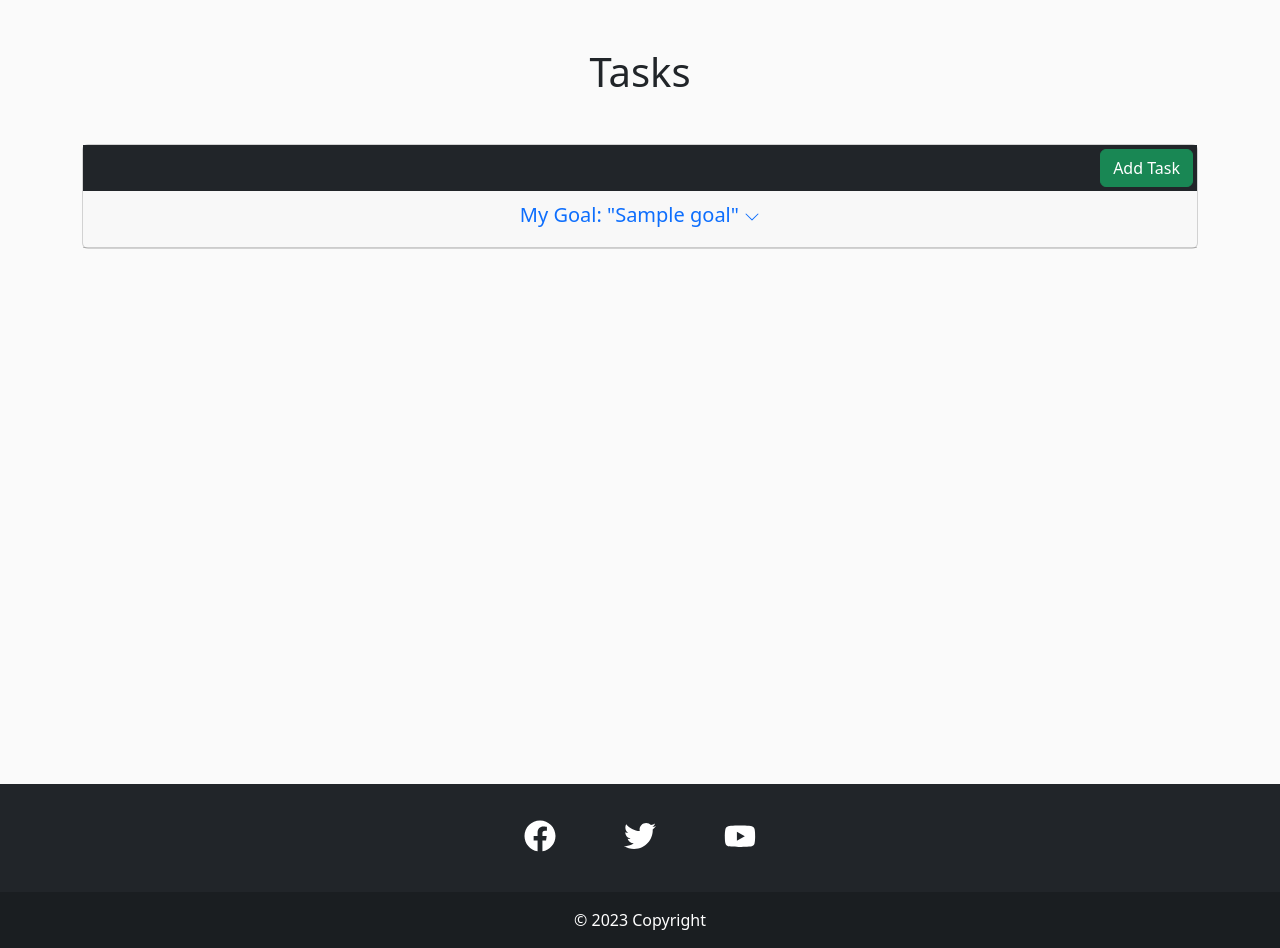
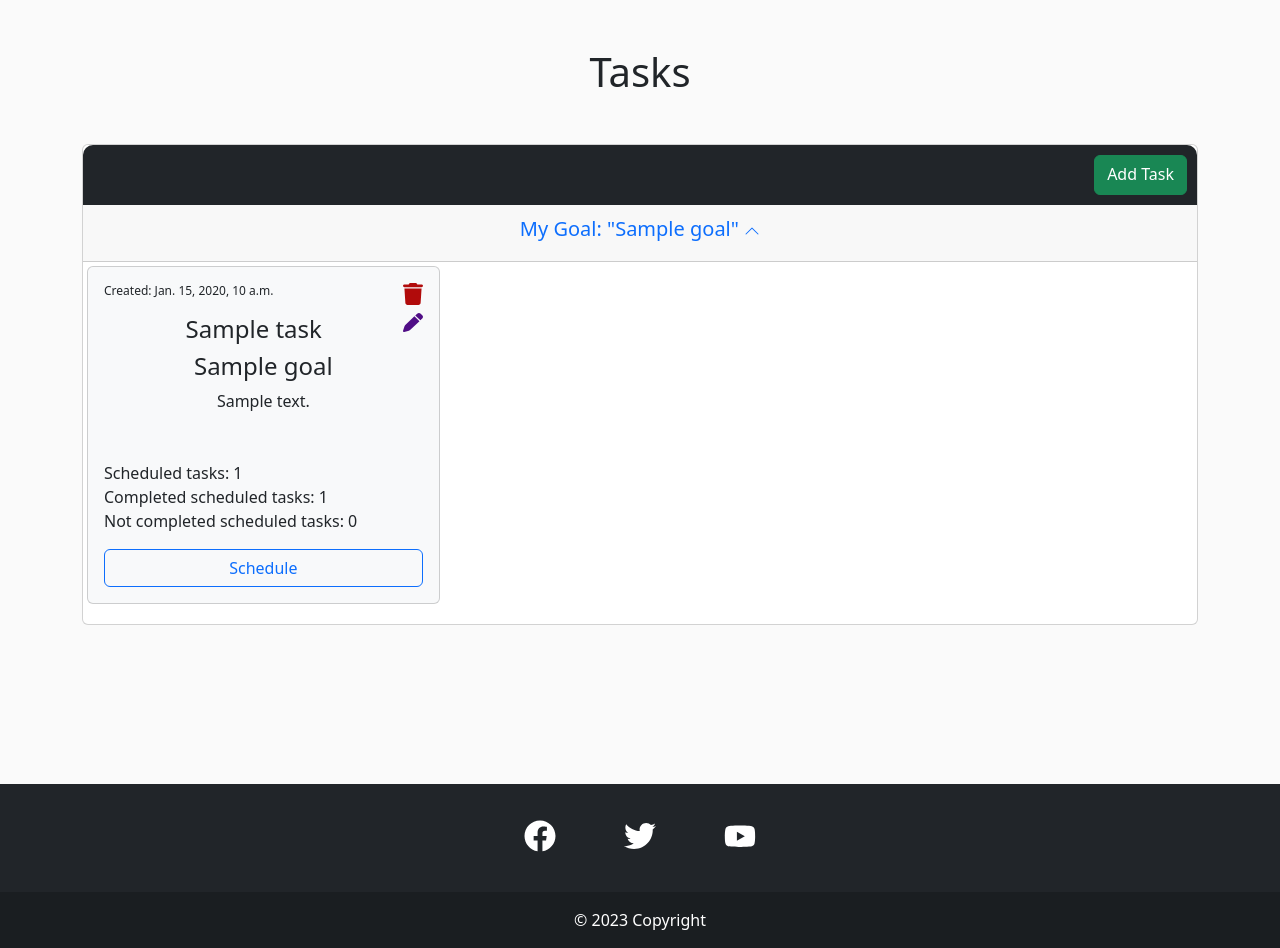
Before and after one commit to OleksiyLa/Project_4, a Django app: page /tasks/ in a window 1280 px wide. Shown: the part 64-1012 px from the top of the page. Run offline with Django 4.2, Linux system fonts and the light colour scheme; a user stored in the database is signed in; tables that the repository leaves empty hold one stand-in row (values such as "Sample post"); some libraries are stand-ins or nearby versions.

Commit message:
style: open tasks by default on the tasks page, create common styles for create panels on the goals board and tasks pages

```diff
--- a/static/css/style.css
+++ b/static/css/style.css
@@ -33,7 +33,15 @@ header nav {
   min-height: 60px
 }
 
-#create_goal_btn {
+.create_panel {
+  background: rgba(0, 0, 0, 0.9);
+  color: #ffffff;
+  border-top-left-radius: 10px;
+  border-top-right-radius: 10px;
+  min-height: 60px
+}
+
+.create_btn {
   position: absolute;
   height: 40px;
   top: 10px;
--- a/templates/goals_board.html
+++ b/templates/goals_board.html
@@ -15,12 +15,12 @@
   {% endfor %}
   {% endif %}
   <h1 class="h3 m-5 text-center">Goals Board</h1>
-  <nav class="navbar navbar-expand-xl navbar-dark sticky-top" id="goals-nav">
+  <nav class="navbar navbar-expand-xl navbar-dark sticky-top create_panel">
     <div class="container-fluid" id="goal-nav-container">
       <button class="navbar-toggler" type="button" data-bs-toggle="collapse" data-bs-target="#goals">
         <span class="navbar-toggler-icon"></span>
       </button>
-      <a class="btn btn-success" id="create_goal_btn" href="{% url 'create_goal' %}">Create Goal</a>
+      <a class="btn btn-success create_btn" href="{% url 'create_goal' %}">Create Goal</a>
       <div class="collapse navbar-collapse" id="goals">
         <ul class="navbar-nav d-xl-none">
           <li class="nav-item">
--- a/templates/tasks.html
+++ b/templates/tasks.html
@@ -19,19 +19,19 @@
         {% for goal in goals %}
             <div class="container p-0 mb-5">
                 <div class="card card-border-primary">
-                    <div class="bg-dark p-1" href="#">
-                        <a class="btn btn-success d-inline float-end" href="{% url 'add_task' slug=goal.1 %}">Add Task</a>
+                    <div class="bg-dark p-2 create_panel" href="#">
+                        <a class="btn btn-success create_btn d-inline float-end" href="{% url 'add_task' slug=goal.1 %}">Add Task</a>
                     </div>
                     <div class="card-header">
                         <a data-bs-toggle="collapse" href="#toggle{{ goal.2 }}" role="button" aria-expanded="false" aria-controls="{{ goal.0 }}">
                             <h5 class="card-title text-center p-1 tasks-toggler">My Goal: "{{ goal.0 }}"
-                            <svg class="tasks-toggler tasks-toggler-svg" xmlns="http://www.w3.org/2000/svg" width="16" height="16" fill="currentColor" class="bi bi-chevron-down" viewBox="0 0 16 16">
-                            <path class="tasks-toggler" fill-rule="evenodd" d="M1.646 4.646a.5.5 0 0 1 .708 0L8 10.293l5.646-5.647a.5.5 0 0 1 .708.708l-6 6a.5.5 0 0 1-.708 0l-6-6a.5.5 0 0 1 0-.708z"/>
-                            </svg>
+                            <svg class="tasks-toggler tasks-toggler-svg" xmlns="http://www.w3.org/2000/svg" width="16" height="16" fill="currentColor" class="bi bi-chevron-up" viewBox="0 0 16 16">
+                                <path class="tasks-toggler" fill-rule="evenodd" d="M7.646 4.646a.5.5 0 0 1 .708 0l6 6a.5.5 0 0 1-.708.708L8 5.707l-5.646 5.647a.5.5 0 0 1-.708-.708l6-6z"/>
+                              </svg>
                             </h5>
                         </a>
                     </div>
-                    <div class="row p-1 collapse" id="toggle{{ goal.2 }}">
+                    <div class="row p-1 collapse show" id="toggle{{ goal.2 }}">
                         {% for task in tasks %}
                             {% if task.goal.title == goal.0 %}
                                 <div class="col-12 col-md-6 col-xl-4">
```
